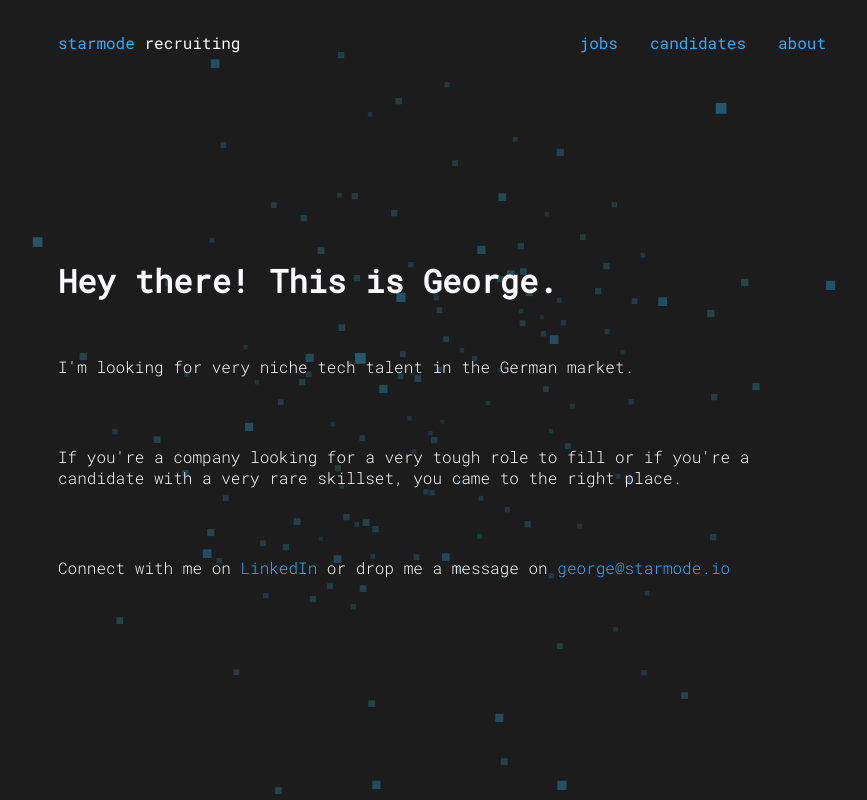
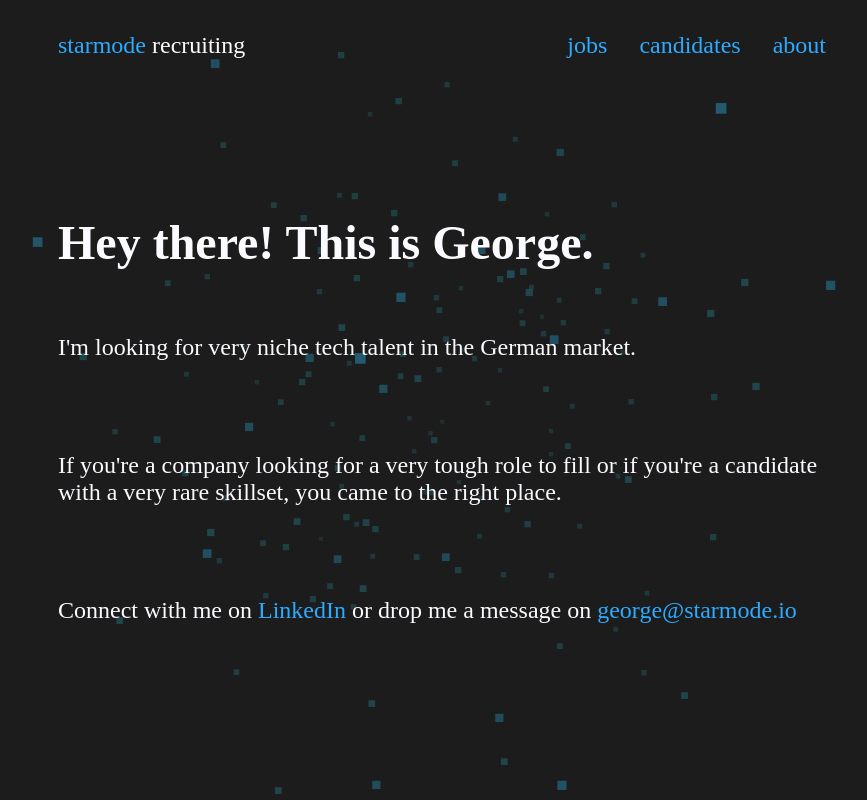
Before and after one commit to crn1/starmode-website, a plain HTML site: page index.html in a window 1280 px wide. Shown: the whole page, without its empty margins (198-1065 px from the left). Drawn offline with Linux system fonts and the light colour scheme; a web font is replaced by a local one.

Commit message:
Changed a lot

```diff
--- a/header.js
+++ b/header.js
@@ -1,12 +1,8 @@
-let appHeader = `
-    <script src="https://code.jquery.com/jquery-3.7.0.min.js" crossorigin="anonymous"></script>
-    <link rel="stylesheet" href="https://cdnjs.cloudflare.com/ajax/libs/font-awesome/4.7.0/css/font-awesome.min.css">
-    <meta charset="utf-8">
-    <meta name="viewport" content="width=device-width, initial-scale=1">
-    <link href="./main.css" rel="stylesheet">
-    <link rel="icon" type="image/x-icon" href="./favicon.ico">
-
-    <title>starmode recruitng</title>
-`;
-
-document.getElementById("app-header").innerHTML = appHeader;
+// href delay function. This allows fade-in/fade-out effects while clicking on links.
+function delay(URL)
+{
+    const body = document.getElementsByTagName("body")[0];
+    body.classList.remove('global-fadein');
+    body.classList.add('global-fadeout');
+    setTimeout( function() { window.location = URL }, 500);
+}
--- a/index.html
+++ b/index.html
@@ -2,20 +2,48 @@
 <html lang="en">
   <head id="app-header">
   	<meta charset="unicode">
+  	<link rel="stylesheet" href="https://cdnjs.cloudflare.com/ajax/libs/font-awesome/4.7.0/css/font-awesome.min.css">
+    <meta charset="utf-8">
+    <meta name="viewport" content="width=device-width, initial-scale=1">
+    <link href="./main.css" rel="stylesheet">
+    <link rel="icon" type="image/x-icon" href="./favicon.ico">
+
+    <title>starmode recruitng</title>
   </head>
-  <script async src="header.js"></script>
+  <script async src="./header.js"></script>
   <body>
   	<canvas id="galaxy-background"></canvas>
   	<script src="galaxy.js"></script>
   	<header id="app-navbar"></header>
-  	<script async src="navbar.js"></script>
-  	<div id="hero-div">
-	  	<h1>Hey there! This is George.</h1>
+  	<script async src="./navbar.js"></script>
+  	<div id="hero-div">  			<h1>Hey there! This is George.</h1>
 	    <p>I'm looking for very niche tech talent in the German market.</p>
 	    <br />
-		<p>If you're a company looking for a very tough role to fill or if you're a candidate with a very rare skillset, you came to the right place.</p>
-		<br />
-		<p>Connect with me on <a href="https://www.linkedin.com/in/george-gluvajic/">LinkedIn</a> or drop me a message on <a href="mailto:george@starmode.io">george@starmode.io</a>
+			<p>If you're a company looking for a very tough role to fill or if you're a candidate with a very rare skillset, you came to the right place.</p>
+			<br />
+			<p>Connect with me on <a href="https://www.linkedin.com/in/george-gluvajic/">LinkedIn</a> or drop me a message on <a href="mailto:george@starmode.io">george@starmode.io</a>
 	</div>
+
+	<script>
+    let indexNavbar = document.getElementById("app-navbar"); //app-navbar on index page has a different animation than usual navbars across the website
+    let heroDiv = document.getElementById("hero-div"); //same thing here
+    let galaxyBackground = document.getElementById("galaxy-background"); //same thing here
+
+		// Check if the user is visiting the index for the first time. Set 'first-visit-animation' css class if yes, 'not-first-visit-animation' if no.
+		// session Storage only accepts strings
+    if (sessionStorage.getItem("starmode-first-visit") !== "not-first-visit") //Which basically checks if it's a first visit
+    {
+      indexNavbar.classList.add("first-visit-animation");
+      heroDiv.classList.add("first-visit-animation");
+      galaxyBackground.classList.add("first-visit-animation");
+
+      sessionStorage.setItem("starmode-first-visit", "not-first-visit");
+    } else {
+      indexNavbar.classList.add("not-first-visit-animation");
+      heroDiv.classList.add("not-first-visit-animation");
+      galaxyBackground.classList.add("not-first-visit-animation");
+    }
+
+	</script>
   </body>
 </html>
--- a/main.css
+++ b/main.css
@@ -1,14 +1,19 @@
 @import url('https://fonts.googleapis.com/css2?family=Roboto+Mono:wght@300;400&display=swap');
+@import url('https://fonts.googleapis.com/css2?family=Geo&display=swap');
 
 /* GENERAL
 =========================================================================
 =========================================================================
 */
+html {
+    color: #FAFAFF;
+}
+
 body {
   margin: 0;
   background-color: #1C1C1C;
-  font-family: 'Roboto Mono', monospace;
-  color: #FAFAFF;
+  font-family: 'Geo';
+  font-size: 24px;
   padding: 1rem;
   max-width: 768px;
   margin: auto;
@@ -127,7 +132,7 @@ h2, h3, h4, h5, h6 {
 =========================================================================
 */
 
-#app-navbar, #hero-div {
+#app-navbar.first-visit-animation, #hero-div.first-visit-animation {
   opacity: 0;
   animation-delay: 2.5s;
   animation-name: FadeIn;
@@ -135,12 +140,41 @@ h2, h3, h4, h5, h6 {
   animation-fill-mode: forwards;
 }
 
-#galaxy-background {
+#app-navbar.not-first-visit-animation, #hero-div.not-first-visit-animation {
+  opacity: 0;
+  animation-delay: 0s;
+  animation-name: FadeIn;
+  animation-duration: 1s;
+  animation-fill-mode: forwards;
+}
+
+#galaxy-background.first-visit-animation {
   opacity: 0;
   animation-name: FadeIn, GalaxyFadeOut;
   animation-duration: 0.5s, 1s;
   animation-delay: 0.5s, 2.5s;
   animation-iteration-count: 1, 1;
+  animation-fill-mode: forwards;
+}
+
+#galaxy-background.not-first-visit-animation {
+  opacity: 0;
+  animation-name: FadeIn;
+  animation-duration: 1s;
+  animation-delay: 0s;
+  animation-iteration-count: 1;
+  animation-fill-mode: forwards;
+}
+
+.global-fadeout {
+  animation-name: GlobalFadeOut;
+  animation-duration: 0.5s;
+  animation-fill-mode: forwards;
+}
+
+.global-fadein {
+  animation-name: GlobalFadeIn;
+  animation-duration: 0.5s;
   animation-fill-mode: forwards;
 }
 
@@ -154,7 +188,15 @@ h2, h3, h4, h5, h6 {
     100% { opacity: 0.5; }
 }
 
+@keyframes GlobalFadeOut {
+    0% { opacity: 1; }
+    100% { opacity: 0; }
+}
 
+@keyframes GlobalFadeIn {
+    0% { opacity: 0; }
+    100% { opacity: 1; }
+}
 
 /* GALAXY BACKGROUND
 =========================================================================
@@ -167,7 +209,7 @@ h2, h3, h4, h5, h6 {
   top: 50%;
   left: 50%;
   transform: translate(-50%, -50%);
-  z-index: -1;
+  z-index: -99999;
 }
 
 /* MAIN HERO DIV
@@ -181,6 +223,7 @@ h2, h3, h4, h5, h6 {
   top: 50%;
   transform: translate(0, -50%);
   padding: 0 1rem 0 0;
+  z-index: -1;
 }
 
 @media screen and (max-height: 480px) {
--- a/navbar.js
+++ b/navbar.js
@@ -1,10 +1,10 @@
 let appNavbar = `
     <div class="topnav" id="appTopnav">
-        <a href="./index.html" id="topnav-logo-link">starmode <em>recruiting</em></a>
-        <a href="./about.html" id="topnav-first-link">about</a>
-        <!-- <a href="./blog.html">blog</a> -->
-        <a href="./candidates.html">candidates</a>
-        <a href="./jobs.html">jobs</a>
+        <a href="javascript:delay('./index.html')" id="topnav-logo-link">starmode <em>recruiting</em></a>
+        <a href="javascript:delay('./about.html')" id="topnav-first-link">about</a>
+        <!-- <a href="javascript:delay('./blog.html')">blog</a> -->
+        <a href="javascript:delay('./candidates.html')">candidates</a>
+        <a href="javascript:delay('./jobs.html')">jobs</a>
         <a href="javascript:void(0);" class="icon" onclick="navbarFunction()">
         <i class="fa fa-bars"></i>
         </a>
```
Also changed, not shown: about.html (+12 -3 lines), blog.html (+10 -2 lines), candidates.html (+11 -3 lines), hello-world.html (+10 -2 lines), jobs.html (+13 -3 lines).
